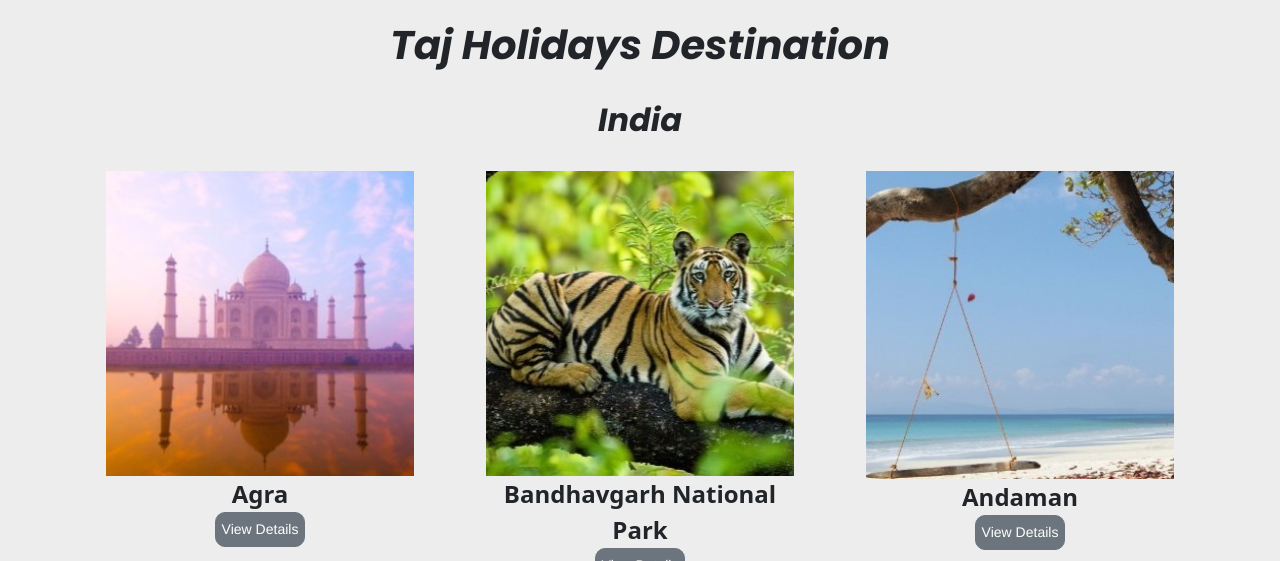
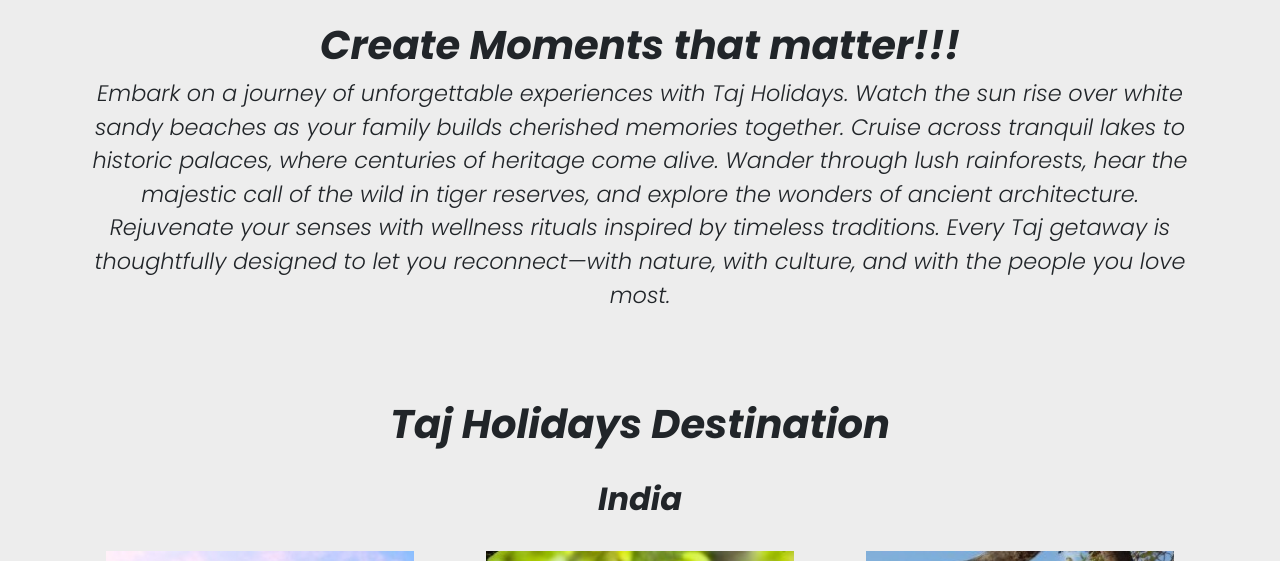
Before and after one commit to Kcviplav/Website, a plain HTML site: page destination.html in a window 1280 px wide. Shown: the part 539-1100 px from the top of the page. Drawn offline with nearby package versions, Linux system fonts and the light colour scheme.

Commit message:
Adding a para into the destination webpage

```diff
--- a/destination.html
+++ b/destination.html
@@ -193,6 +193,18 @@
 
     </div> <br>
     <!--THIS IS A PARA SECTION AT THE BEGNING-->
+    <div class="container-fluid">
+    <div class="container text-center">
+      <h1 style="font-family: poppins,sans-serif;"> <b> Create Moments that matter!!!</b> </h1>
+      <div class="row">
+        <div class="col-lg-12 placeholder-titlewrap">
+          <p class="lead" style="font-size: 1.4rem; font-family: poppins,sans-serif;">
+            Embark on a journey of unforgettable experiences with Taj Holidays. Watch the sun rise over white sandy beaches as your family builds cherished memories together. Cruise across tranquil lakes to historic palaces, where centuries of heritage come alive. Wander through lush rainforests, hear the majestic call of the wild in tiger reserves, and explore the wonders of ancient architecture. Rejuvenate your senses with wellness rituals inspired by timeless traditions. Every Taj getaway is thoughtfully designed to let you reconnect—with nature, with culture, and with the people you love most.
+          </p>
+        </div>
+      </div>
+    </div>
+  </div> <br> <br> <br>
 
 
     <!--THIS IS A CARD SECTION 1ST ROW!!-->
```
